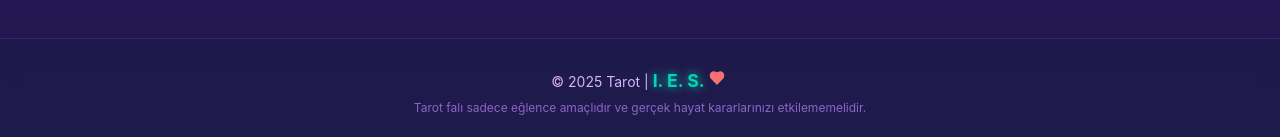
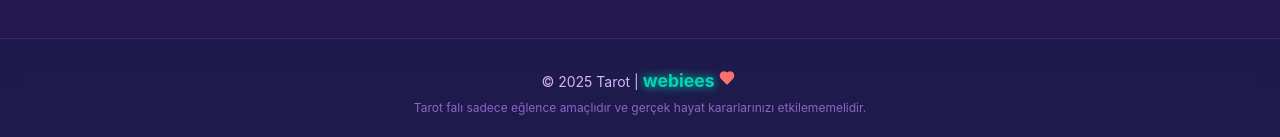
Before and after one commit to ethemsr1/Tarot, a React (Vite) app: page / in a window 1280 px wide. Shown: the part 1027-1164 px from the top of the page. Built offline with nearby package versions, Linux system fonts and the light colour scheme.

Commit message:
Footer.tsx

```diff
--- a/src/components/Footer.tsx
+++ b/src/components/Footer.tsx
@@ -35,7 +35,7 @@ const Footer: React.FC = () => {
             rel="noopener noreferrer"
             className="iesmedia"
           >
-            I. E. S.
+            webiees
           </a>
         </p>
           <Heart className="h-4 w-4 mx-1 text-red-400 inline" fill="currentColor" />
```
